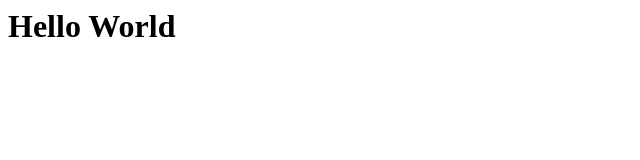
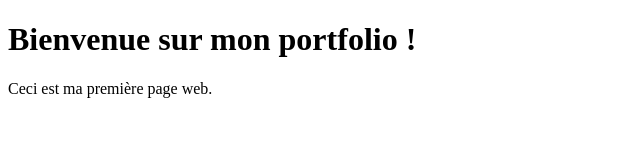
Before and after one commit to ghitanooo/portfolio, a plain HTML site: page index.html in a window 1280 px wide. Shown: the whole page, without its empty margins (0-640 px from the left). Drawn offline with Linux system fonts and the light colour scheme.

Commit message:
Ajout page d'accueil simple

```diff
--- a/index.html
+++ b/index.html
@@ -1,9 +1,11 @@
+<!DOCTYPE html>
 <html>
-  <head>
-    <title>Hello World</title>
-  </head>
-
-  <body>
-    <h1>Hello World</h1>
-  </body>
+<head>
+  <meta charset="UTF-8">
+  <title>Mon Portfolio</title>
+</head>
+<body>
+  <h1>Bienvenue sur mon portfolio !</h1>
+  <p>Ceci est ma première page web.</p>
+</body>
 </html>
```
